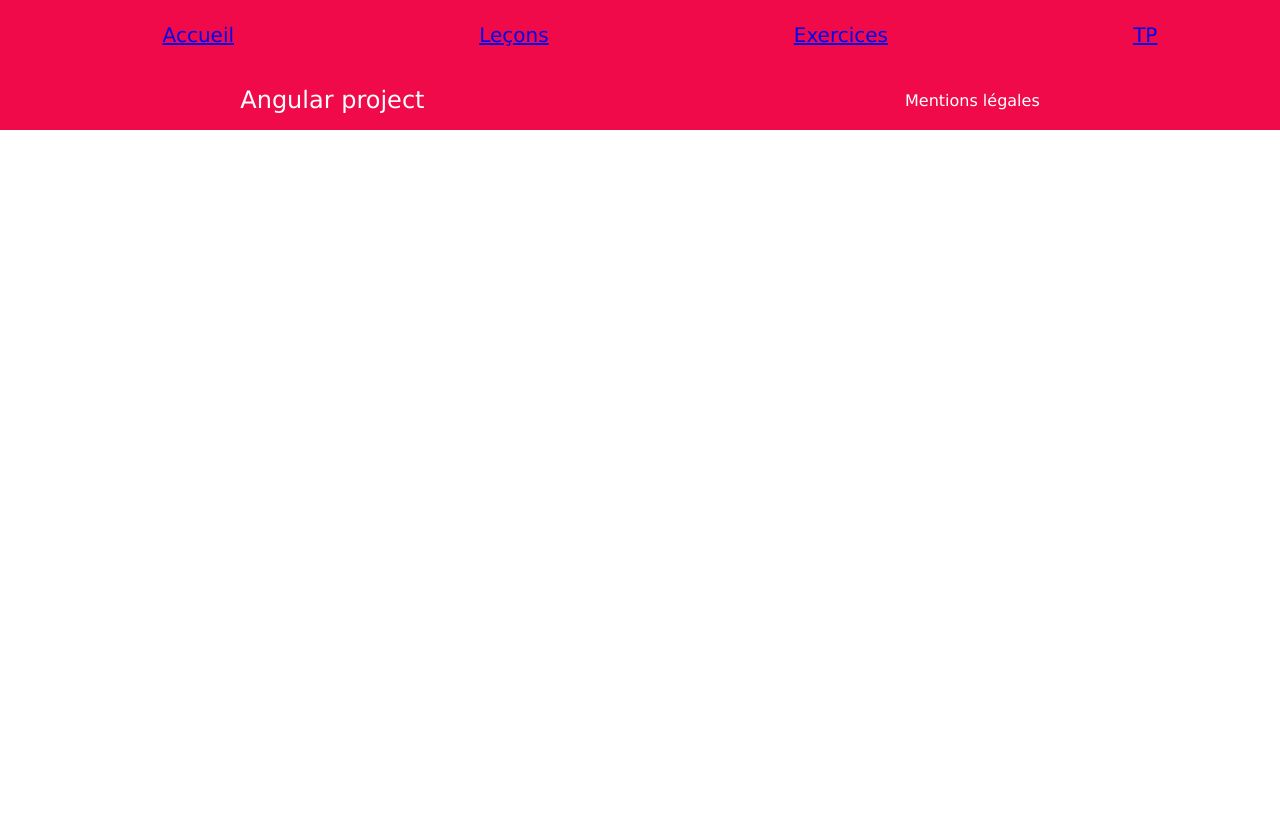
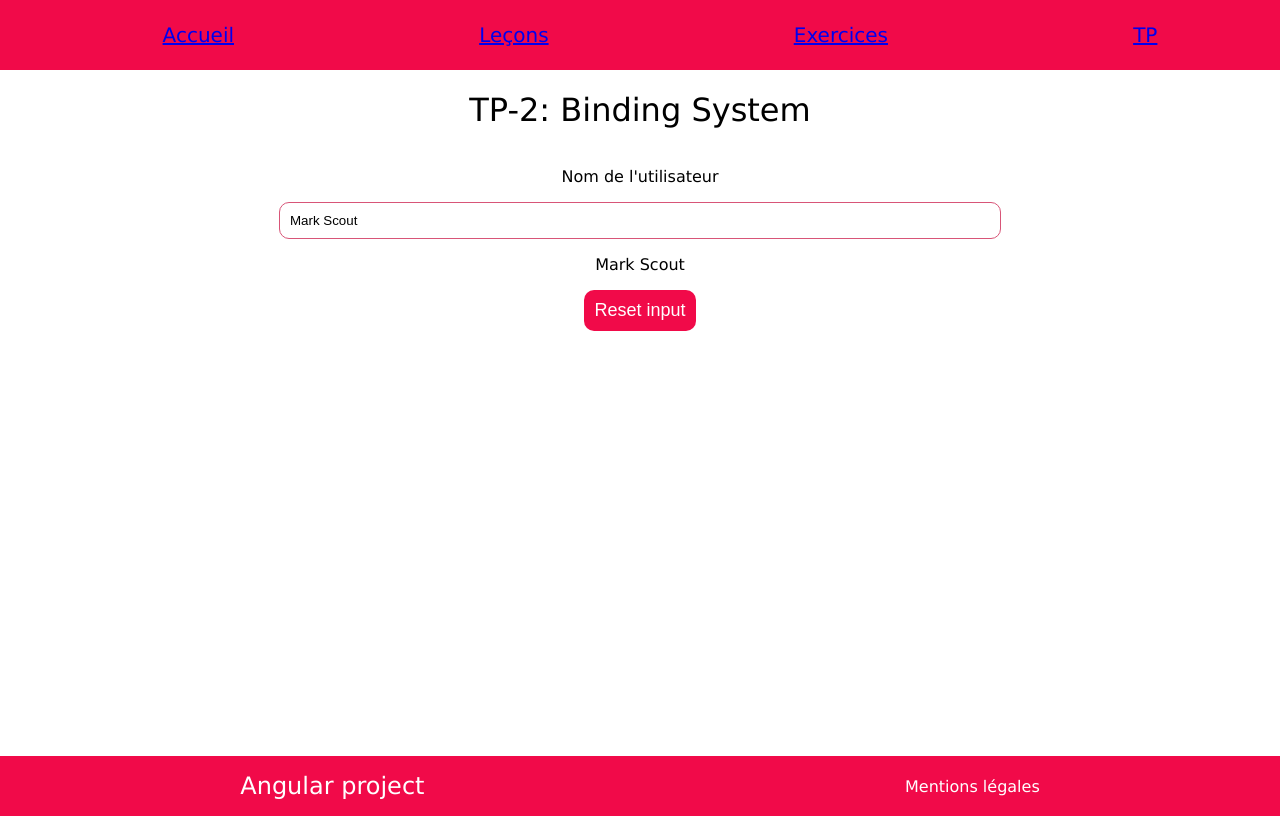
Before and after one commit to SophieHervieu/my-angular-app, an Angular app: page /Binding-system in a window 1280 px wide. Before the commit this address led to /. Built offline with nearby package versions, Linux system fonts and the light colour scheme.

Commit message:
ajout binding system

```diff
--- a/src/app/app.component.ts
+++ b/src/app/app.component.ts
@@ -12,6 +12,7 @@ import { FooterComponent } from './footer/footer.component';
   templateUrl: './app.component.html',
   styleUrl: './app.component.css'
 })
+
 export class AppComponent {
   title = 'my-angular-app';
 }
--- a/src/app/app.routes.ts
+++ b/src/app/app.routes.ts
@@ -2,9 +2,11 @@ import { Routes } from '@angular/router';
 import { HomeComponent } from './home/home.component';
 import { ParentComponent } from './parent/parent.component';
 import { TextInterpolationComponent } from './text-interpolation/text-interpolation.component';
+import { BindingSystemComponent } from './binding-system/binding-system.component';
 
 export const routes: Routes = [
     { path: 'home', component: HomeComponent },
     { path: 'Component-Manipulation', component: ParentComponent },
     { path: 'Text-Interpolation', component: TextInterpolationComponent },
+    { path: 'Binding-system', component: BindingSystemComponent },
 ];
--- /dev/null
+++ b/src/app/binding-system/binding-system.component.css
@@ -0,0 +1,31 @@
+div {
+    display: flex;
+    flex-direction: column;
+    align-items: center;
+    height: 85.8vh;
+}
+
+h1 {
+    font-weight: lighter;
+}
+
+input {
+    width: 700px;
+    border: 1px solid #d85578;
+    border-radius: 10px;
+    padding: 10px;
+}
+
+button {
+    background-color: #f10a49;
+    color: white;
+    font-size: 18px;
+    border: none;
+    padding: 10px;
+    border-radius: 10px;
+    cursor: pointer;
+}
+
+button:disabled {
+    background-color: #f10a487e;
+}
--- /dev/null
+++ b/src/app/binding-system/binding-system.component.html
@@ -0,0 +1,7 @@
+<div>
+    <h1>TP-2: Binding System</h1>
+    <p>Nom de l'utilisateur</p>
+    <input type="text" class="form-control" [(ngModel)]="inputValue" />
+    <p>{{inputValue}}</p>
+    <button (click)="clearInput()" [disabled] = "!inputValue">Reset input</button>
+</div>
--- /dev/null
+++ b/src/app/binding-system/binding-system.component.ts
@@ -0,0 +1,16 @@
+import { Component } from '@angular/core';
+import { FormsModule } from '@angular/forms';
+
+@Component({
+  selector: 'app-binding-system',
+  imports: [FormsModule],
+  templateUrl: './binding-system.component.html',
+  styleUrl: './binding-system.component.css'
+})
+export class BindingSystemComponent {
+  inputValue='Mark Scout';
+
+  clearInput() {
+    this.inputValue = '';
+  }
+}
--- a/src/app/navigation/navigation.component.html
+++ b/src/app/navigation/navigation.component.html
@@ -20,7 +20,7 @@
         <a href="#">TP</a>
         <ul class="dropdown-menu">
             <li><a aria-current="page" routerLink="/Component-Manipulation">Component Nesting</a></li>
-            <li><a href="#">TP 2</a></li>
+            <li><a aria-current="page" routerLink="/Binding-system">Binding System</a></li>
             <li><a href="#">TP 3</a></li>
         </ul>
     </li>
--- a/src/app/text-interpolation/text-interpolation.component.css
+++ b/src/app/text-interpolation/text-interpolation.component.css
@@ -1,6 +1,6 @@
 div {
     background: rgb(149,190,186);
     background: linear-gradient(117deg, rgba(149,190,186,1) 0%, rgba(169,192,193,1) 0%, rgba(92,252,229,1) 100%);
-    height: 95.8vh;
+    height: 107.8vh;
     margin: 0;
 }
```
Also changed, not shown: 1 other file (tests, documents, lock files or other folders).
